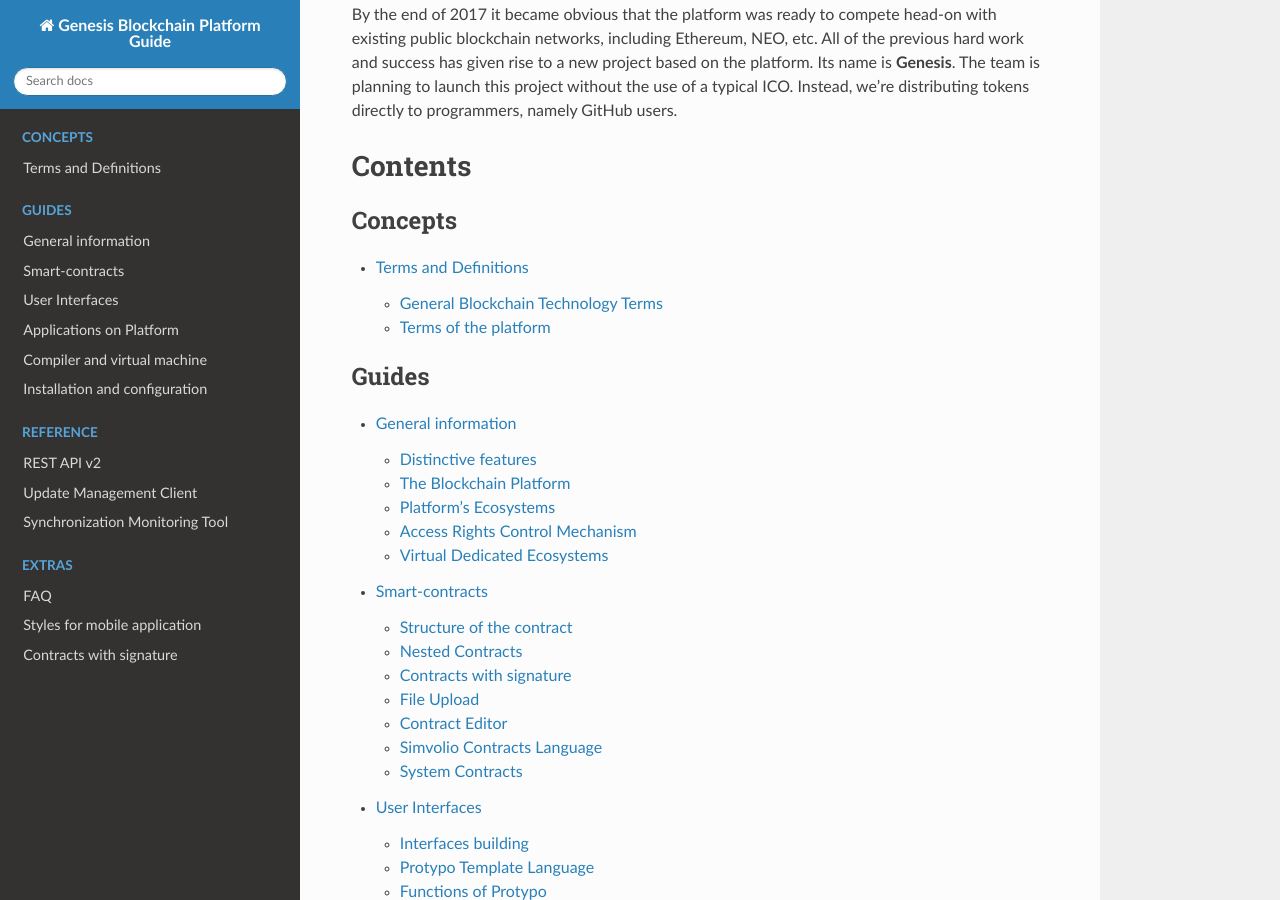
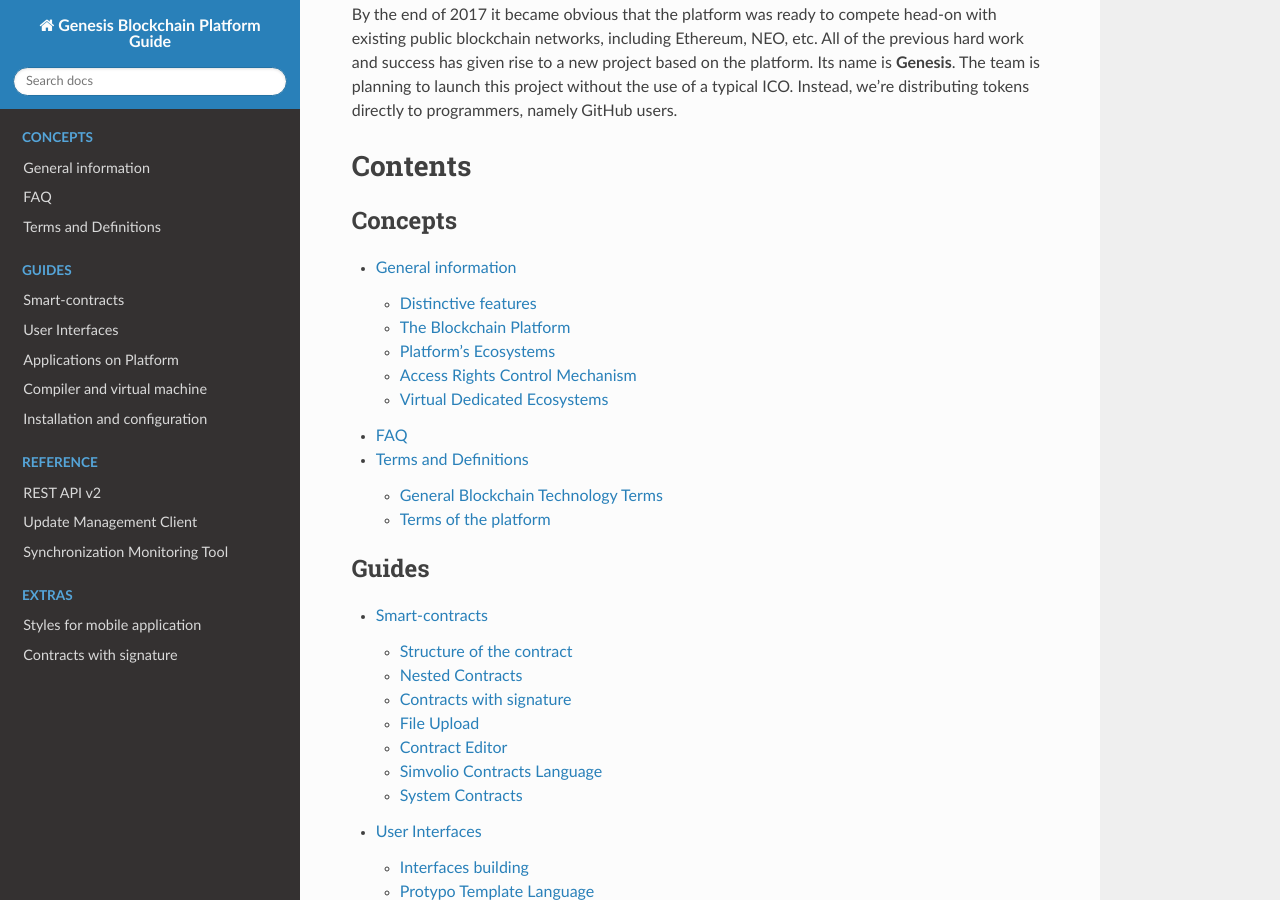
Before and after one commit to AplaProject/apla-docs-en, a Sphinx documentation site: the page built from source/index.rst, in a window 1280 px wide and 900 px high, scrolled down 1824 px. Built offline with Sphinx 7.4.7 and the Read the Docs theme 2.0.0, drawn with Linux system fonts in a browser that asks for light colours; some of the changed lines change nothing that is shown.

Commit message:
move about and faq to concepts

```diff
--- a/source/index.rst
+++ b/source/index.rst
@@ -62,13 +62,15 @@
    :maxdepth: 2
    :caption: Concepts
 
+   concepts/about-the-platform.rst
+   concepts/faq.rst
    concepts/thesaurus.rst
+
 
 .. toctree::
    :maxdepth: 2
    :caption: Guides
 
-   introduction/what-is-Apla.rst
    introduction/script.rst
    introduction/templates2.rst
    introduction/appexample.rst
@@ -84,11 +86,11 @@
    reference/update_client.rst
    reference/desync_monitor.rst
 
+
 .. toctree::
    :maxdepth: 2
    :caption: Extras
 
-   introduction/faq.rst
    introduction/mobile.rst
    introduction/contractsignatures.rst
 
```
Also changed, not shown: source/concepts/about-the-platform.rst (renamed from source/introduction/what-is-Apla.rst), source/concepts/faq.rst (renamed from source/introduction/faq.rst).
